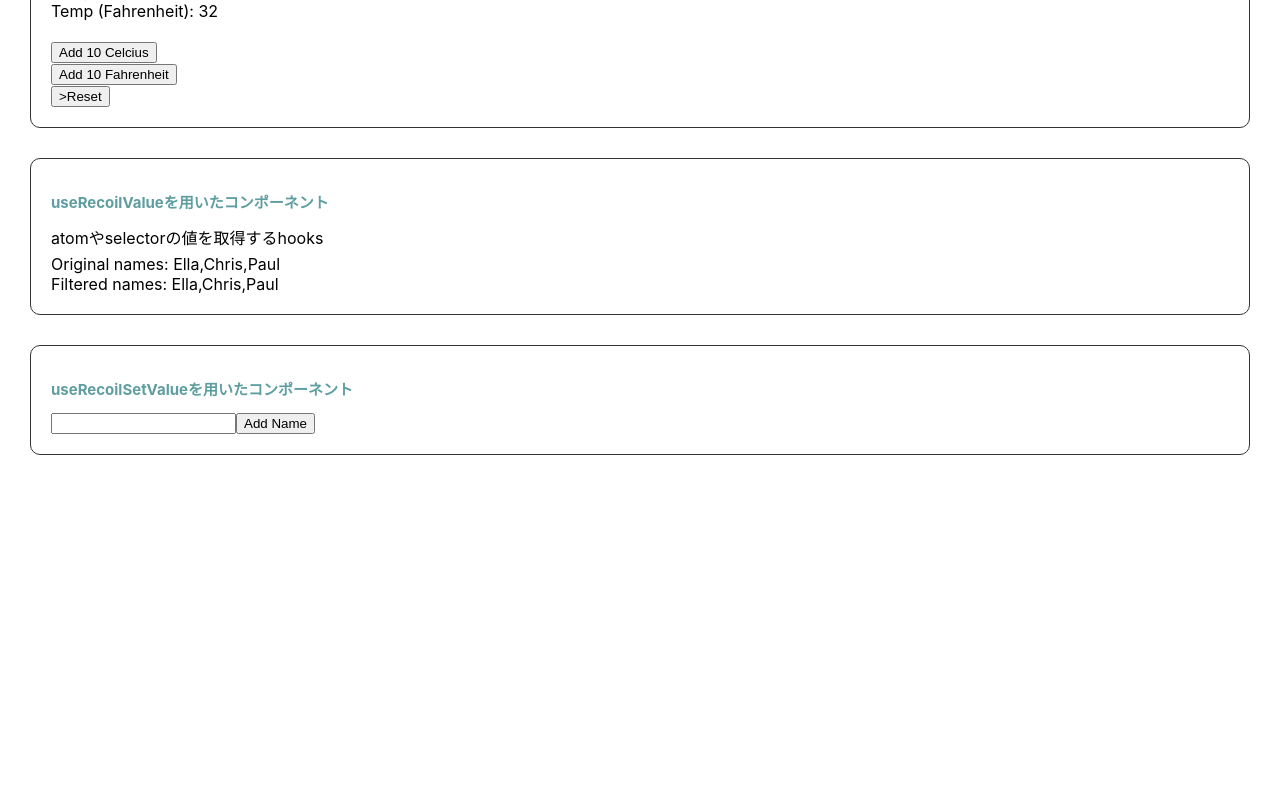
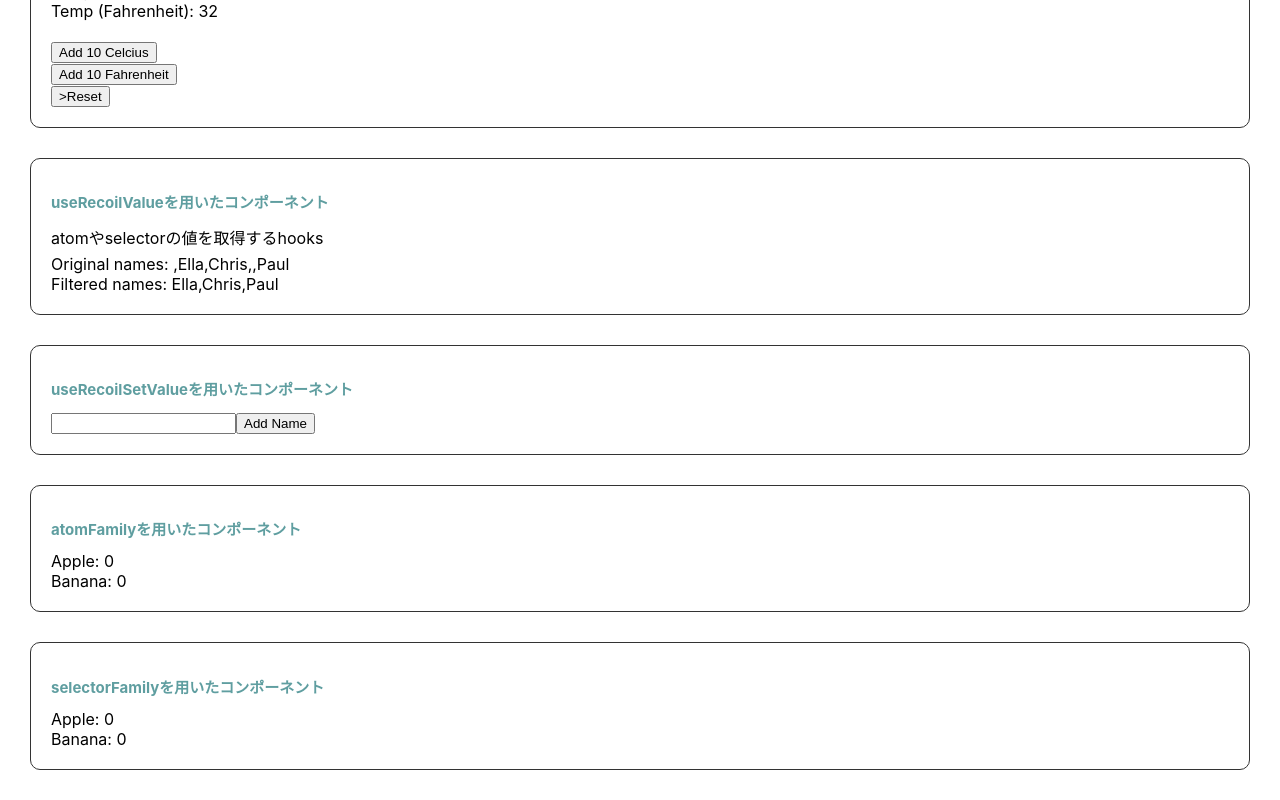
Before and after one commit to yugo-ibuki/recoil-playground, a React (Create React App) app: page / in a window 1280 px wide. Shown: the part 276-1076 px from the top of the page. Before the commit the page ends 800 px from the top, so only its background shows below. Built offline with nearby package versions, Linux system fonts and the light colour scheme.

Commit message:
add family

```diff
--- a/src/App.js
+++ b/src/App.js
@@ -9,12 +9,17 @@ import {
 import Counter from "./components/Counter";
 import SyncSelector from './components/SyncSelector';
 import NameDisplay from "./components/UseRecoiValue";
-import Form from './components/UseRecoilSetValue'
+import Form from './components/UseRecoilSetValue';
+import DebugObserver from "./debug/Debounce";
+import TimeTravelObserver from "./debug/snapshot";
+import ElementListItem from "./components/atomFamily";
+import SelectorFamilies from "./components/selecotorFamily";
 import './index.css';
 
 function App() {
   return (
     <RecoilRoot>
+      <DebugObserver />
       <div className="App">
         <div className="block">
           <h2>単純なカウンター</h2>
@@ -31,10 +36,18 @@ function App() {
         </div>
         <div className="block">
           <h2>useRecoilSetValueを用いたコンポーネント</h2>
-          <p></p>
           <Form />
         </div>
+        <div className="block">
+          <h2>atomFamilyを用いたコンポーネント</h2>
+          <ElementListItem />
+        </div>
+        <div className="block">
+          <h2>selectorFamilyを用いたコンポーネント</h2>
+          <SelectorFamilies />
+        </div>
       </div>
+      {/*<TimeTravelObserver />*/}
     </RecoilRoot>
   );
 }
--- /dev/null
+++ b/src/components/atomFamily.jsx
@@ -0,0 +1,26 @@
+import React from 'react';
+import ReactDOM from 'react-dom';
+import {
+  RecoilRoot,
+  atomFamily,
+  useRecoilState
+} from 'recoil';
+
+const itemStateFamily = atomFamily({
+  key: 'sample/item',
+  default: 0
+});
+
+const Item = ({name}) => {
+  const [itemCount, setItemCount] = useRecoilState(itemStateFamily(name));
+  return <div onClick={() => setItemCount((c) => c + 1)}>{name}: {itemCount}</div>;
+};
+
+const Family = () => (
+  <div>
+    <Item name="Apple"/>
+    <Item name="Banana"/>
+  </div>
+);
+
+export default Family;
--- /dev/null
+++ b/src/components/selecotorFamily.jsx
@@ -0,0 +1,33 @@
+import React from 'react';
+
+import {
+  RecoilRoot,
+  atomFamily,
+  selectorFamily,
+  useRecoilState
+} from 'recoil';
+
+const itemStateFamily = atomFamily({
+  key: 'sample/item',
+  default: 0
+});
+
+const LiarItemStateFamily = selectorFamily({
+  key: 'sample/liarItem',
+  get: (arg) => ({get}) => get(itemStateFamily(arg)) * 5,
+  set: (arg) => ({set}, newValue) => set(itemStateFamily(arg), newValue)
+});
+
+const Item = ({name}) => {
+  const [itemCount, setItemCount] = useRecoilState(LiarItemStateFamily(name));
+  return <div onClick={() => setItemCount((c) => c + 1)}>{name}: {itemCount}</div>;
+};
+
+const SelectorFamilies = () => (
+  <div>
+    <Item name="Apple"/>
+    <Item name="Banana"/>
+  </div>
+);
+
+export default SelectorFamilies;
--- /dev/null
+++ b/src/debug/Debounce.js
@@ -0,0 +1,23 @@
+import {atom, selector, useRecoilTransactionObserver_UNSTABLE} from 'recoil'
+
+function DebugObserver() {
+  const namesState = atom({
+    key: 'namesState',
+    default: ['', 'Ella', 'Chris', '', 'Paul'],
+  });
+
+  const filteredNamesState = selector({
+    key: 'filteredNamesState',
+    get: ({get}) => get(namesState).filter((str) => str !== ''),
+  });
+
+  useRecoilTransactionObserver_UNSTABLE(({snapshot}) => {
+    window.myDebugState = {
+      a: snapshot.getLoadable(namesState).contents,
+      b: snapshot.getLoadable(filteredNamesState).contents,
+    };
+  });
+  return null;
+}
+
+export default DebugObserver;
--- /dev/null
+++ b/src/debug/snapshot.jsx
@@ -0,0 +1,31 @@
+import {useRecoilSnapshot, useGotoRecoilSnapshot} from "recoil";
+import {useEffect, useState} from 'react';
+
+function TimeTravelObserver() {
+  const [snapshots, setSnapshots] = useState([]);
+
+  const snapshot = useRecoilSnapshot();
+  useEffect(() => {
+    console.log(snapshots)
+    if (snapshots.every(s => s.getID() !== snapshot.getID())) {
+      setSnapshots([...snapshots, snapshot]);
+    }
+  }, [snapshot]);
+
+  const gotoSnapshot = useGotoRecoilSnapshot();
+
+  return (
+    <ol>
+      {snapshots.map((snapshot, i) => (
+        <li key={i}>
+          Snapshot {i}
+          <button onClick={() => gotoSnapshot(snapshot)}>
+            Restore
+          </button>
+        </li>
+      ))}
+    </ol>
+  );
+}
+
+export default TimeTravelObserver;
```
